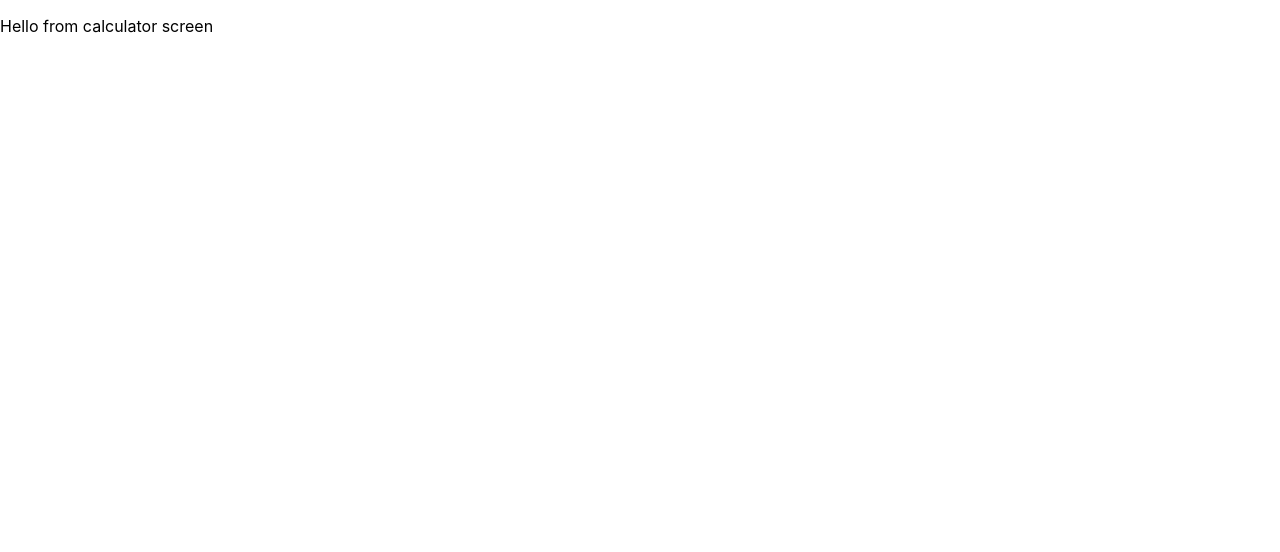
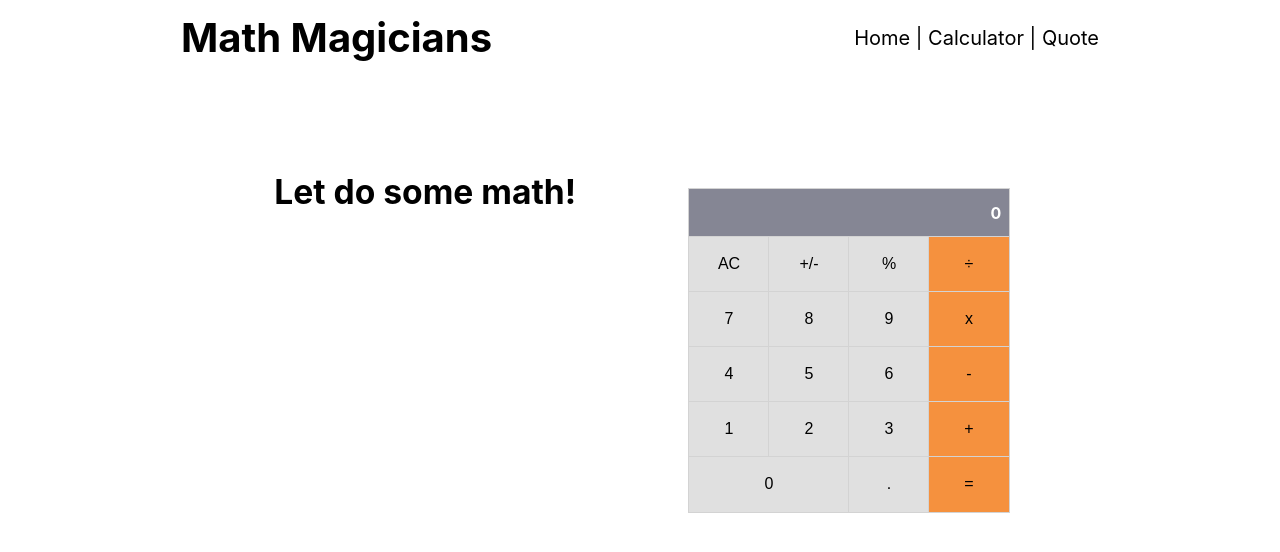
Before and after one commit to Emmy-github-webdev/math-magicians, a React (Create React App) app: page /calculator in a window 1280 px wide. Shown: the top 552 px of the page. Built offline with nearby package versions, Linux system fonts and the light colour scheme.

Commit message:
Update the component content

```diff
--- a/src/App.css
+++ b/src/App.css
@@ -1,3 +1,13 @@
-.app {
+* {
+  padding: 0;
+  margin: 0;
+  box-sizing: border-box;
+}
+
+.app-wrapper {
+  max-width: 1280px;
+  margin: 0 auto;
+  padding: 2rem;
+  background: #fff;
   text-align: center;
 }
--- a/src/App.js
+++ b/src/App.js
@@ -1,18 +1,22 @@
 import React from 'react';
-import { BrowserRouter, Routes, Route } from 'react-router-dom';
+import { BrowserRouter as Router, Routes, Route } from 'react-router-dom';
 import './App.css';
 import HomeScreen from './screens/HomeScreen';
 import CalculatorScreen from './screens/CalculatorScreen';
 import QuoteScreen from './screens/QuoteScreen';
+import Header from './components/Header';
 
 const App = () => (
-  <BrowserRouter>
-    <Routes>
-      <Route path="/" element={<HomeScreen />} exact />
-      <Route path="/calculator" element={<CalculatorScreen />} exact />
-      <Route path="/quotes" element={<QuoteScreen />} exact />
-    </Routes>
-  </BrowserRouter>
+  <Router>
+    <Header />
+    <main className="app-wrapper">
+      <Routes>
+        <Route path="/" element={<HomeScreen />} exact />
+        <Route path="/calculator" element={<CalculatorScreen />} exact />
+        <Route path="/quote" element={<QuoteScreen />} exact />
+      </Routes>
+    </main>
+  </Router>
 );
 
 export default App;
--- a/src/components/Calculator.css
+++ b/src/components/Calculator.css
@@ -44,8 +44,8 @@
 }
 
 .calc-input {
-  height: 2em;
-  width: 304.2px;
+  height: 3em;
+  width: 83.5%;
   display: flex;
   justify-content: flex-end;
   align-items: center;
--- /dev/null
+++ b/src/components/Header.css
@@ -0,0 +1,13 @@
+.nav-bar {
+  background: #fff;
+  display: flex;
+  justify-content: space-around;
+  align-items: center;
+  font-size: 20px;
+  height: 75px;
+}
+
+.nav-list {
+  text-decoration: none;
+  color: #000;
+}
--- /dev/null
+++ b/src/components/Header.js
@@ -0,0 +1,26 @@
+/* eslint-disable linebreak-style */
+import React from 'react';
+import { Link } from 'react-router-dom';
+import './Header.css';
+
+const Header = () => (
+  <div className="nav-bar">
+    <h1>Math Magicians</h1>
+    <nav>
+      <Link to="/" className="nav-list">Home</Link>
+      {' '}
+      |
+      {' '}
+
+      <Link to="/calculator" className="nav-list">Calculator</Link>
+      {' '}
+      |
+      {' '}
+
+      <Link to="/quote" className="nav-list">Quote</Link>
+
+    </nav>
+  </div>
+);
+
+export default Header;
--- /dev/null
+++ b/src/screens/CalculatorScreen.css
@@ -0,0 +1,14 @@
+.calculatorscreen-container {
+  margin: 5% 15%;
+  height: 60vh;
+  display: grid;
+  grid-template-columns: 1fr 1fr;
+  gap: 8px;
+}
+
+.calculatorscreen-text p {
+  font-size: 2.1em;
+  font-weight: bold;
+  margin-bottom: 3vh;
+  padding: 3px;
+}
--- a/src/screens/CalculatorScreen.js
+++ b/src/screens/CalculatorScreen.js
@@ -1,9 +1,16 @@
 /* eslint-disable linebreak-style */
 import React from 'react';
+import './CalculatorScreen.css';
+import Calculator from '../components/Calculator';
 
 const CalculatorScreen = () => (
-  <div>
-    <p>Hello from calculator screen</p>
+  <div className="calculatorscreen-container">
+    <div className="calculatorscreen-text">
+      <p>Let do some math!</p>
+    </div>
+    <div className="calculatorscreen-calc">
+      <Calculator />
+    </div>
   </div>
 );
 
--- /dev/null
+++ b/src/screens/HomeScreen.css
@@ -0,0 +1,22 @@
+.homescreen-container {
+  margin: 5% 15%;
+  height: 60vh;
+  display: flex;
+  flex-direction: column;
+  align-items: flex-start;
+}
+
+.homescreen-container h2 {
+  font-size: 2.5em;
+  font-weight: bold;
+  margin-bottom: 3vh;
+  padding: 3px;
+}
+
+.homescreen-container p {
+  text-align: left;
+  padding: 3px;
+  font-size: 1.2em;
+  color: #000;
+  margin-bottom: 2vh;
+}
--- a/src/screens/HomeScreen.js
+++ b/src/screens/HomeScreen.js
@@ -1,9 +1,13 @@
 /* eslint-disable linebreak-style */
+/* eslint max-len: ["error", { "code": 500 }] */
 import React from 'react';
+import './HomeScreen.css';
 
 const HomeScreen = () => (
-  <div>
-    <p>Hello from Home page screen</p>
+  <div className="homescreen-container">
+    <h2>Welcome to our page!</h2>
+    <p>Lorem Ipsum has been the industry standard dummy text ever since the 1500s. Lorem Ipsum has been the industry standard dummy text ever since the 1500s. Lorem Ipsum has been the industry standard dummy text ever since the 1500s. Lorem Ipsum has been the industry standard dummy text ever since the 1500s. Lorem Ipsum has been the industry standard dummy text ever since the 1500s.</p>
+    <p>Lorem Ipsum has been the industry standard dummy text ever since the 1500s. Lorem Ipsum has been the industry standard dummy text ever since the 1500s. Lorem Ipsum has been the industry standard dummy text ever since the 1500s. Lorem Ipsum has been the industry standard dummy text ever since the 1500s. Lorem Ipsum has been the industry standard dummy text ever since the 1500s.</p>
   </div>
 );
 
--- /dev/null
+++ b/src/screens/QuoteScreen.css
@@ -0,0 +1,15 @@
+.quotescreen-container {
+  margin: 5% 15%;
+  height: 60vh;
+  display: flex;
+  flex-direction: column;
+  align-items: flex-start;
+}
+
+.quotescreen-container p {
+  font-size: 1.5em;
+  font-style: normal;
+  margin-bottom: 3vh;
+  text-align: left;
+  padding: 3px;
+}
--- a/src/screens/QuoteScreen.js
+++ b/src/screens/QuoteScreen.js
@@ -1,9 +1,11 @@
 /* eslint-disable linebreak-style */
+/* eslint max-len: ["error", { "code": 500 }] */
 import React from 'react';
+import './QuoteScreen.css';
 
 const QuoteScreen = () => (
-  <div>
-    <p>Hello from Quotes screen</p>
+  <div className="quotescreen-container">
+    <p>Mathematics is not about numbers, equations, computations, or algorithims: it is about understanding, - William Paul Thurston</p>
   </div>
 );
 
```
